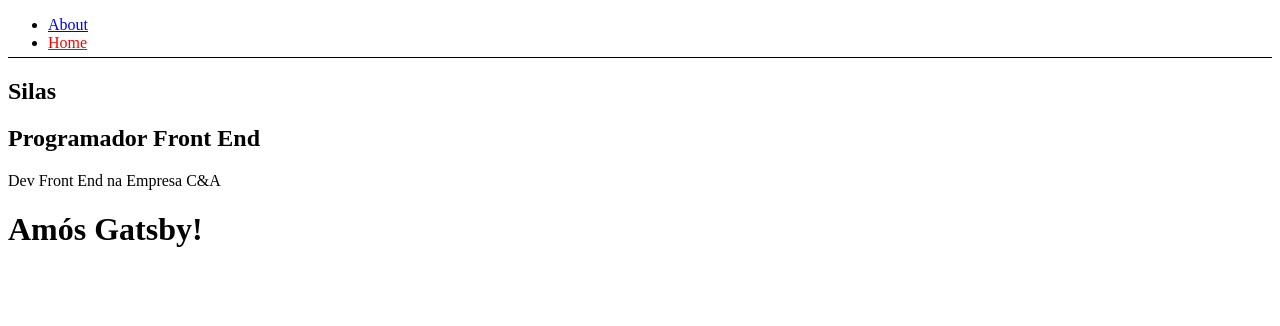
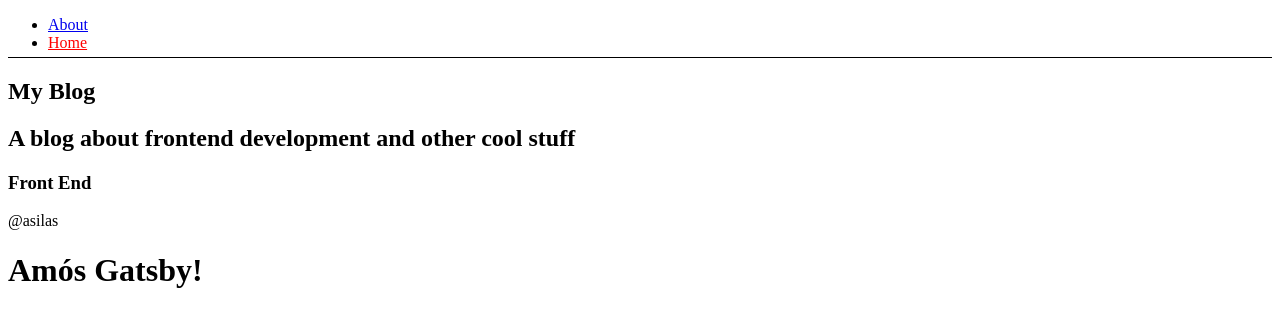
Before and after one commit to silastj/myBlog, a Gatsby site: page / in a window 1280 px wide. Built offline with nearby package versions, Linux system fonts and the light colour scheme; Gatsby itself is replaced by a stand-in of ours.

Commit message:
add first query

```diff
--- a/gatsby-config.js
+++ b/gatsby-config.js
@@ -10,6 +10,7 @@
 module.exports = {
   siteMetadata: {
     title: `My Blog`,
+    position: `Front End`,
     description: `A blog about frontend development and other cool stuff`,
     author: `@asilas`,
     siteUrl: `https://www.asilas.com.br`,
--- a/src/components/Profile/index.js
+++ b/src/components/Profile/index.js
@@ -1,11 +1,58 @@
 import React from "react";
+import { StaticQuery, graphql, useStaticQuery } from "gatsby";
 
-const Profile = () => (
-  <div className="profile-wrapper">
-    <h1>Silas</h1>
-    <h2>Programador Front End</h2>
-    <p>Dev Front End na Empresa C&A</p>
-  </div>
-)
+// USANDO O useStaticQuery
+const Profile = () => {
+  const {
+    site: { siteMetadata: { title, position, description, author } },
+  } = useStaticQuery(graphql`
+  query MySiteMetaData {
+    site{
+      siteMetadata{
+        title
+        description
+        author
+        position
+      }
+      }
+  }
+  `)
+  return(
+    <div className="profile-wrapper">
+      <h1>{title}</h1>
+      <h2>{description}</h2>
+      <h3>{position}</h3>
+      <p>{author}</p>
+    </div>
+  )
+}
+
+// USANDO O STATICQUERY
+
+// const Profile = () => (
+//   <StaticQuery
+//     query={graphql`
+//       query MySiteMetaData {
+//       site{
+//       siteMetadata{
+//         title
+//         description
+//         author
+//         position
+//       }
+//       }
+//     }
+//   `}
+//     render={({ site: { siteMetadata: { title, position, description, author } } }) => (
+//       <div className="profile-wrapper">
+//         <h1>{title}</h1>
+//         <h2>{description}</h2>
+//         <h3>{position}</h3>
+//         <p>{author}</p>
+//       </div>
+//     )}
+//   />
+
+// )
 
 export default Profile
```
